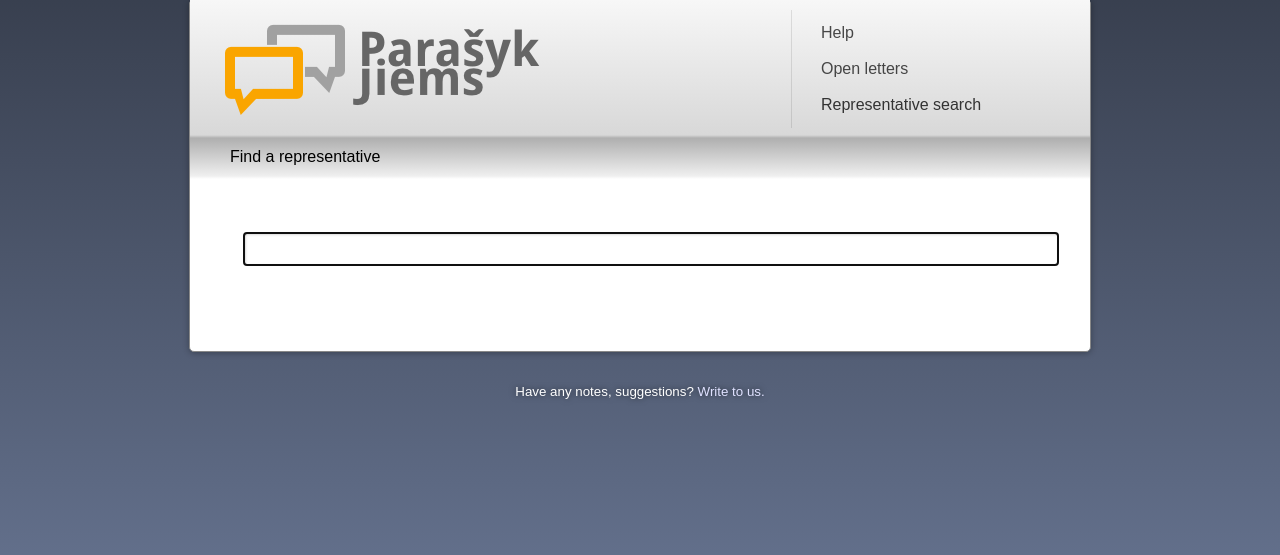
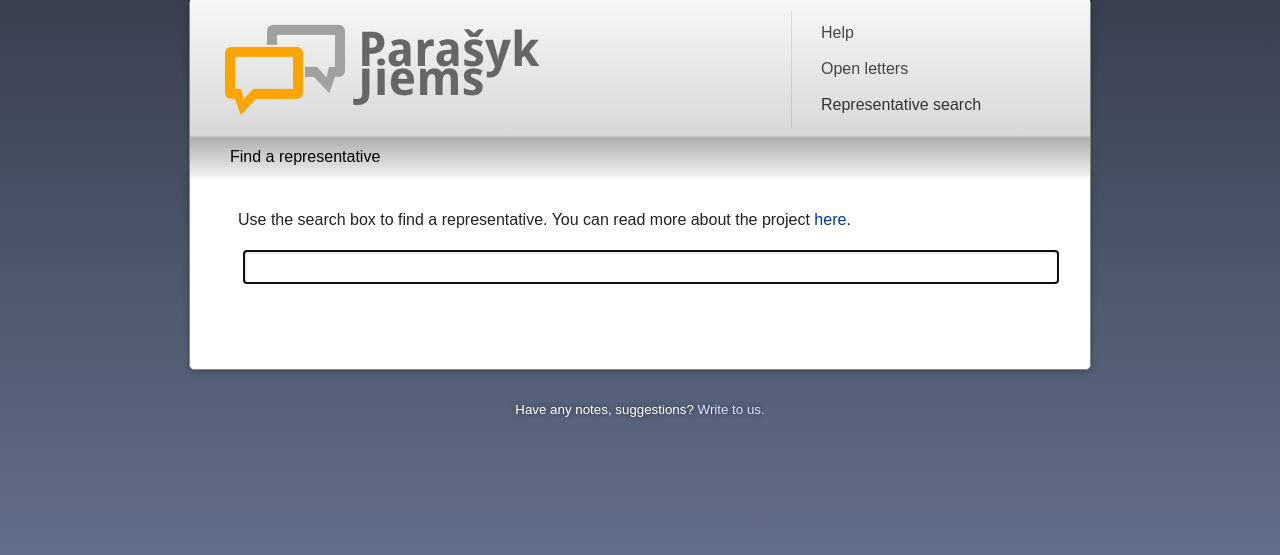
Before and after one commit to TransparencyInternationalLithuania/parasykjiems.lt, a Django app: template templates/views/search.html in a window 1280 px wide. Shown: the part 33-588 px from the top of the page. Run offline with Django 3.2, Linux system fonts and the light colour scheme; the template is opened without the code that fills it, so the values that code supplies are empty.

Commit message:
Add welcome message.

```diff
--- a/static/style.css
+++ b/static/style.css
@@ -208,7 +208,7 @@ form input[name=q] {
 form {
     display: block;
     width: 80%;
-    margin: 3em auto 3em auto;
+    margin: 0 auto 3em auto;
 }
 
 form[name=search] {
--- a/templates/views/search.html
+++ b/templates/views/search.html
@@ -14,6 +14,8 @@
 {% endblock %}
 
 {% block content %}
+<p>{% blocktrans %}Use the search box to find a representative. You can read more about the project <a href="/about">here</a>.{% endblocktrans %}</p>
+
 <form name="search">
   <input name="q" value="{{ search_query }}">
   <input type="hidden" name="nohist">
```
Also changed, not shown: locale/en/LC_MESSAGES/django.po, locale/lt/LC_MESSAGES/django.po.
